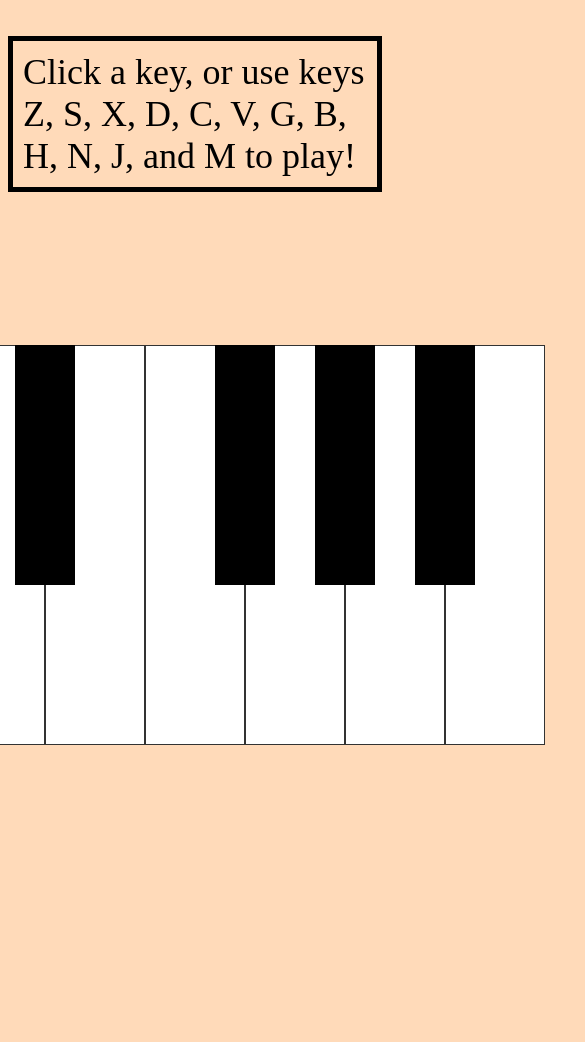
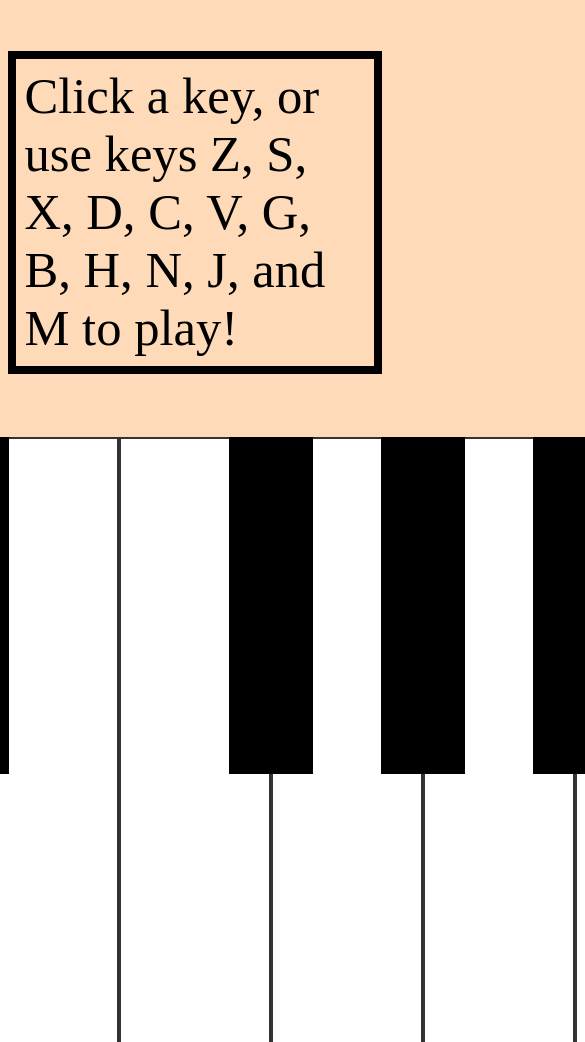
Before and after one commit to NickLargey/browserPiano, a plain HTML site: page index.html in a window 390 px wide. Shown: the top 1042 px of the page, 585 px wide, since content can reach past the window. Before the commit the page ends 869 px from the top, so only its background shows below. Drawn offline with Linux system fonts and the light colour scheme.

Commit message:
mobile UI update

```diff
--- a/style.css
+++ b/style.css
@@ -14,12 +14,12 @@ main {
 }
 
 p {
-  font-size: 36px;
-  padding: 10px;
+  font-size: 6vh;
+  padding: 1vh;
   display: flex;
   justify-content: center;
   align-items: center;
-  border: 5px solid black;
+  border: 1vh solid black;
 }
 
 .piano {
@@ -33,16 +33,16 @@ p {
 }
 
 .white{
-  --width: 100px;
+  --width: 18vh;
   background-color: white;
-  border: 1px solid #333;
+  border: .25vh solid #333;
 }
 
 .white.active {
   background-color: #CCC;
 }
 .black {
-  --width: 60px;
+  --width: 10vh;
   background-color: black;
   margin-left: calc(var(--width) / -2);
   margin-right: calc(var(--width) / -2);
@@ -52,3 +52,11 @@ p {
 .black.active {
   background-color: #333;
 }
+
+@media (max-width: 400px) {
+  html {
+    width: 100%;
+    height: 100%;
+    overflow: hidden;
+  }
+}
```
